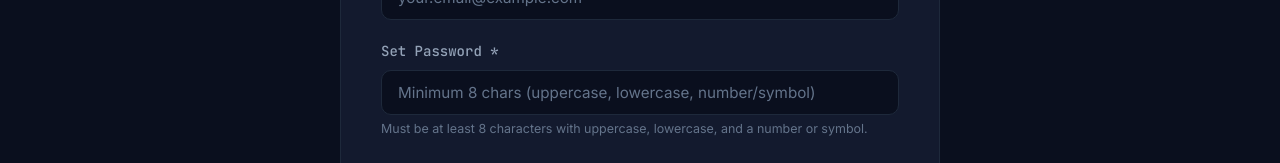
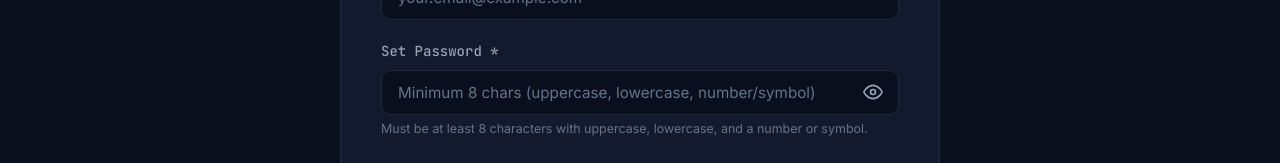
Before and after one commit to devnestnielit/devnest.ropar, a Next.js app: page /member/apply in a window 1280 px wide. Shown: the part 789-952 px from the top of the page. Built offline with nearby package versions, Linux system fonts and the light colour scheme; no server answers.

Commit message:
Visibility toggle of passwords

```diff
--- a/app/member/apply/page.tsx
+++ b/app/member/apply/page.tsx
@@ -6,6 +6,7 @@
 
 export default function MemberApplyPage() {
   const [formLoading, setFormLoading] = useState(false);
+  const [showPassword, setShowPassword] = useState(false);
 
   // Form State
   const [formData, setFormData] = useState({
@@ -178,15 +179,50 @@
 
           <div className="form-group">
             <label className="form-label">Set Password *</label>
+            <div style={{ position: 'relative' }}>
               <input
                 required
-              type="password"
+                type={showPassword ? 'text' : 'password'}
                 minLength={8}
                 className="form-input"
                 placeholder="Minimum 8 chars (uppercase, lowercase, number/symbol)"
                 value={formData.password}
                 onChange={(e) => updateFormField('password', e.target.value)}
+                style={{ paddingRight: '44px' }}
               />
+              <button
+                type="button"
+                onClick={() => setShowPassword(v => !v)}
+                aria-label={showPassword ? 'Hide password' : 'Show password'}
+                style={{
+                  position: 'absolute',
+                  right: '12px',
+                  top: '50%',
+                  transform: 'translateY(-50%)',
+                  background: 'none',
+                  border: 'none',
+                  cursor: 'pointer',
+                  color: 'var(--text-muted)',
+                  padding: '4px',
+                  display: 'flex',
+                  alignItems: 'center',
+                  lineHeight: 1,
+                }}
+              >
+                {showPassword ? (
+                  <svg xmlns="http://www.w3.org/2000/svg" width="20" height="20" viewBox="0 0 24 24" fill="none" stroke="currentColor" strokeWidth="2" strokeLinecap="round" strokeLinejoin="round">
+                    <path d="M17.94 17.94A10.07 10.07 0 0 1 12 20c-7 0-11-8-11-8a18.45 18.45 0 0 1 5.06-5.94"/>
+                    <path d="M9.9 4.24A9.12 9.12 0 0 1 12 4c7 0 11 8 11 8a18.5 18.5 0 0 1-2.16 3.19"/>
+                    <line x1="1" y1="1" x2="23" y2="23"/>
+                  </svg>
+                ) : (
+                  <svg xmlns="http://www.w3.org/2000/svg" width="20" height="20" viewBox="0 0 24 24" fill="none" stroke="currentColor" strokeWidth="2" strokeLinecap="round" strokeLinejoin="round">
+                    <path d="M1 12s4-8 11-8 11 8 11 8-4 8-11 8-11-8-11-8z"/>
+                    <circle cx="12" cy="12" r="3"/>
+                  </svg>
+                )}
+              </button>
+            </div>
             <small style={{ color: 'var(--text-dim)', fontSize: '0.78rem', display: 'block', marginTop: '4px' }}>
               Must be at least 8 characters with uppercase, lowercase, and a number or symbol.
             </small>
--- a/next.config.ts
+++ b/next.config.ts
@@ -43,6 +43,9 @@
 ];
 
 const nextConfig: NextConfig = {
+  turbopack: {
+    root: __dirname,
+  },
   async redirects() {
     return [
       {
```
Also changed, not shown: app/member/login/page.tsx (+37 -1 lines). Lines whose indentation alone changed are shown as unchanged.
